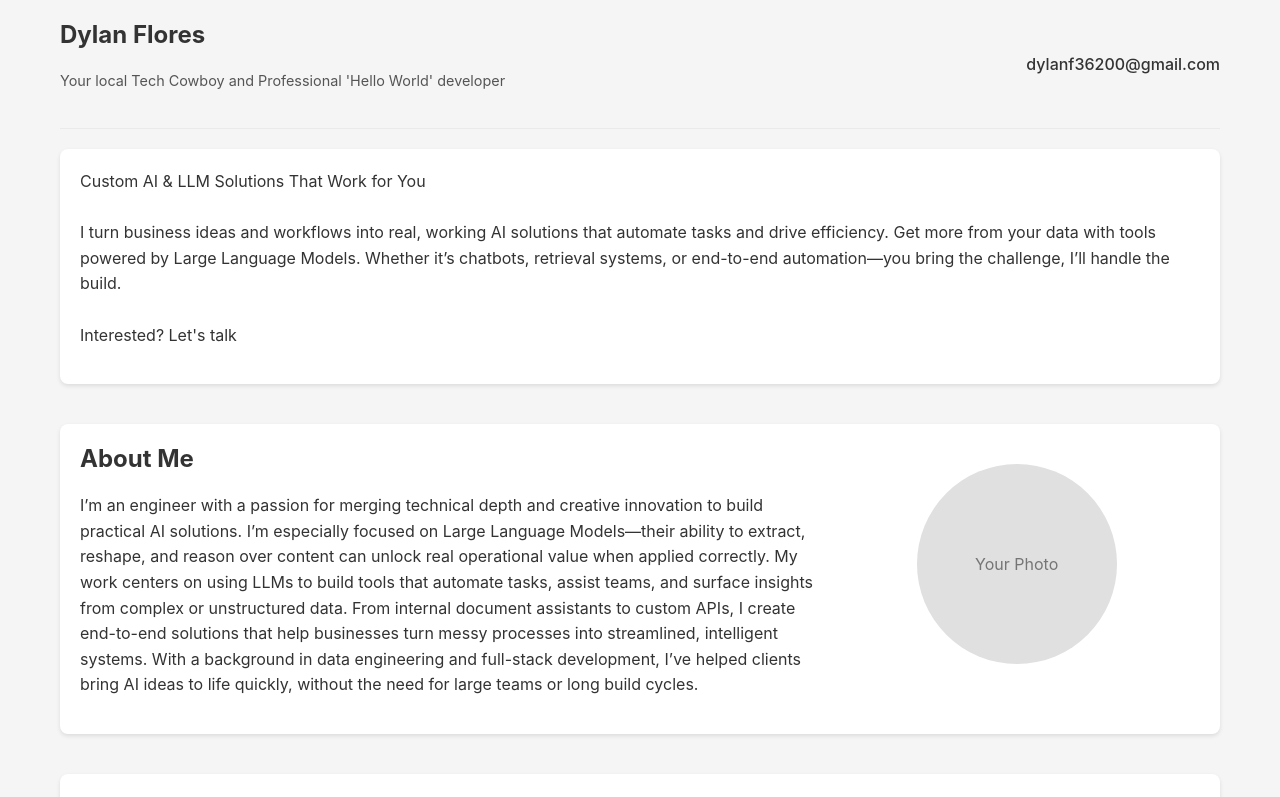
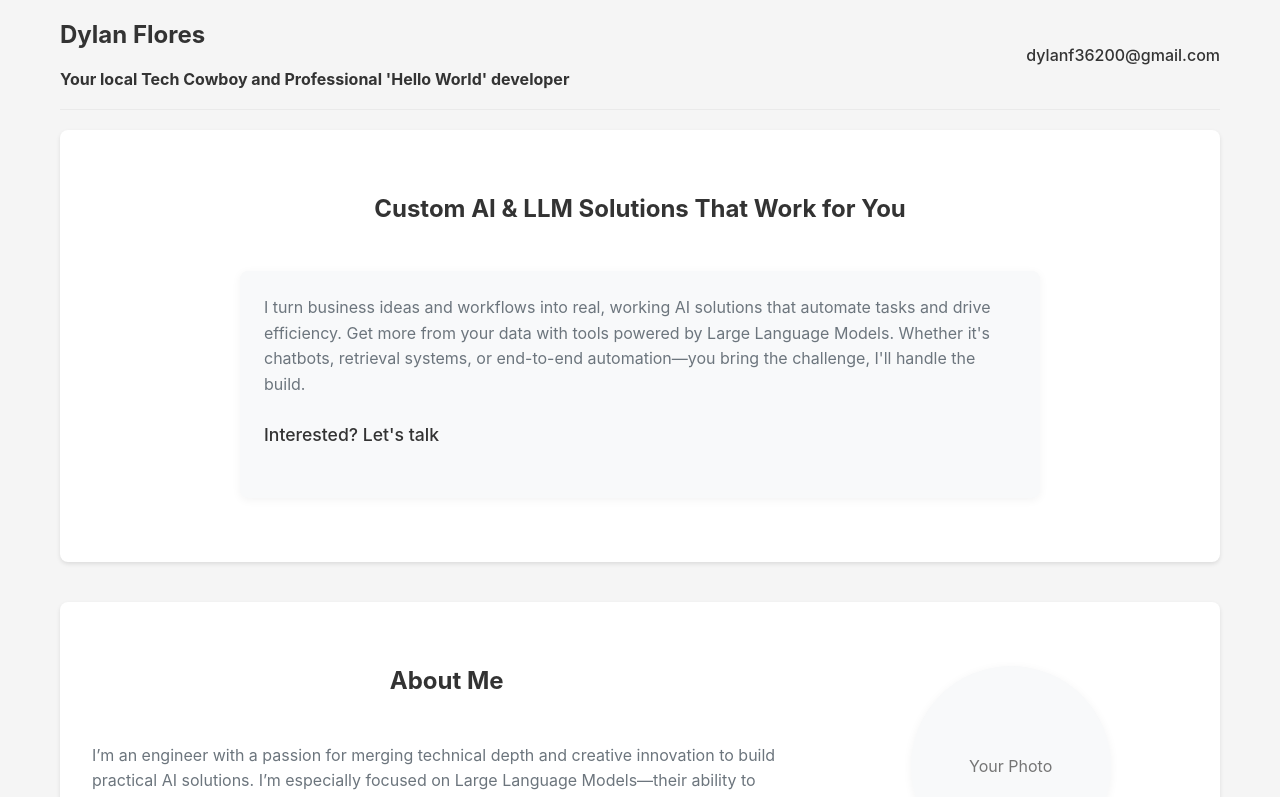
Before and after one commit to Dylanrock333/DylanFlores, a React (Create React App) app: page / in a window 1280 px wide. Shown: the top 797 px of the page. Built offline with nearby package versions, Linux system fonts and the light colour scheme.

Commit message:
updated styling on about and pitch

```diff
--- a/src/components/Header.jsx
+++ b/src/components/Header.jsx
@@ -6,7 +6,7 @@ function Header() {
     <header className="header">
       <div className="logo">
         <h1>Dylan Flores</h1>
-        <p>Your local Tech Cowboy and Professional 'Hello World' developer</p>
+        <strong>Your local Tech Cowboy and Professional 'Hello World' developer</strong>
       </div>
       <div className="header-contact">
         <a href="mailto:dylanf36200@gmail.com">dylanf36200@gmail.com</a>
--- a/src/components/Pitch.jsx
+++ b/src/components/Pitch.jsx
@@ -4,18 +4,18 @@ import '../styles/components/Pitch.css';
 function Pitch() {
   return (
     <section id="pitch" className="pitch-section">
+      <h2>Custom AI & LLM Solutions That Work for You</h2>
       <div className="pitch-content">
-        <p>
-            Custom AI & LLM Solutions That Work for You
-            <br></br>
-            <br></br>
+        <div className="pitch-card">
+          <p>
             I turn business ideas and workflows into real, working AI solutions that automate tasks and drive efficiency.
             Get more from your data with tools powered by Large Language Models.
-            Whether it’s chatbots, retrieval systems, or end-to-end automation—you bring the challenge, I’ll handle the build.
-            <br></br>
-            <br></br>
-            Interested? Let's talk
-        </p>
+            Whether it's chatbots, retrieval systems, or end-to-end automation—you bring the challenge, I'll handle the build.
+          </p>
+          <div className="pitch-cta">
+            <p>Interested? Let's talk</p>
+          </div>
+        </div>
       </div>
     </section>
   );
--- a/src/styles/components/About.css
+++ b/src/styles/components/About.css
@@ -1,12 +1,29 @@
 /* Styles for the About component */
+.about {
+  padding: 4rem 2rem;
+}
+
+.about h2 {
+  text-align: center;
+  margin-bottom: 3rem;
+}
+
 .about-content {
   display: flex;
-  gap: 20px;
+  gap: 2rem;
   align-items: flex-start;
+  max-width: 1200px;
+  margin: 0 auto;
 }
 
 .about-text {
   flex: 2;
+  text-align: left;
+}
+
+.about-text p {
+  color: #6c757d;
+  line-height: 1.6;
 }
 
 .about-image {
@@ -14,29 +31,41 @@
   display: flex;
   justify-content: center;
   align-items: center;
-  margin-top: 20px;
 }
 
 .profile-placeholder {
   width: 200px;
   height: 200px;
-  background-color: #e0e0e0;
+  background-color: #f8f9fa;
   border-radius: 50%;
   display: flex;
   justify-content: center;
   align-items: center;
   font-size: 16px;
   color: #757575;
+  box-shadow: 0 2px 10px rgba(0, 0, 0, 0.05);
+  transition: transform 0.3s ease, box-shadow 0.3s ease;
 }
 
-/* New style for the profile photo */
+.profile-placeholder:hover {
+  transform: translateY(-5px);
+  box-shadow: 0 5px 15px rgba(0, 0, 0, 0.1);
+}
+
+/* Style for the profile photo */
 .profile-photo-class {
-  width: 200px; /* Or your desired width */
-  height: 200px; /* Or your desired height */
-  border-radius: 50%; /* To make it circular like the placeholder */
-  object-fit: cover; /* Ensures the image covers the area without distortion */
-  border: 3px solid #fff; /* Optional: adds a white border */
-  box-shadow: 0 2px 4px rgba(0,0,0,0.1); /* Optional: adds a subtle shadow */
+  width: 200px;
+  height: 200px;
+  border-radius: 50%;
+  object-fit: cover;
+  border: 3px solid #fff;
+  box-shadow: 0 2px 10px rgba(0, 0, 0, 0.05);
+  transition: transform 0.3s ease, box-shadow 0.3s ease;
+}
+
+.profile-photo-class:hover {
+  transform: translateY(-5px);
+  box-shadow: 0 5px 15px rgba(0, 0, 0, 0.1);
 }
 
 @media (max-width: 768px) {
@@ -44,7 +73,12 @@
     flex-direction: column;
     align-items: center;
   }
+
+  .about-text {
+    text-align: center;
+  }
+
   .about-image {
-    margin-top: 20px;
+    margin-top: 2rem;
   }
 }
--- a/src/styles/components/Pitch.css
+++ b/src/styles/components/Pitch.css
@@ -1,8 +1,42 @@
 /* Styles for the Pitch component */
 
-/* .pitch-section {
+.pitch-section {
+  padding: 4rem 2rem;
+}
 
-} */
+.pitch-section h2 {
+  text-align: center;
+  margin-bottom: 3rem;
+}
+
+.pitch-content {
+  max-width: 800px;
+  margin: 0 auto;
+}
+
+.pitch-card {
+  background-color: #f8f9fa;
+  border-radius: 8px;
+  padding: 1.5rem;
+  box-shadow: 0 2px 10px rgba(0, 0, 0, 0.05);
+  text-align: left;
+}
+
+.pitch-card p {
+  color: #6c757d;
+  line-height: 1.6;
+  margin-bottom: 1.5rem;
+}
+
+.pitch-cta {
+  margin-top: 1.5rem;
+  font-weight: 500;
+}
+
+.pitch-cta p {
+  color: var(--primary-color);
+  font-size: 1.1rem;
+}
 
 .pitch-content p {
   /* Add styles for the paragraph text if needed */
```
